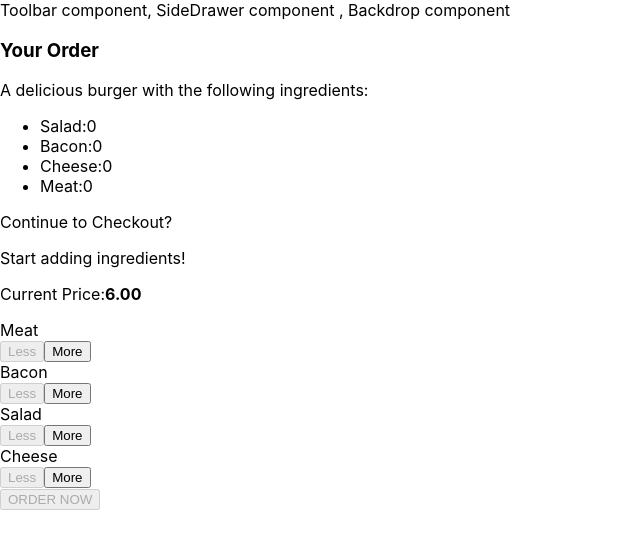
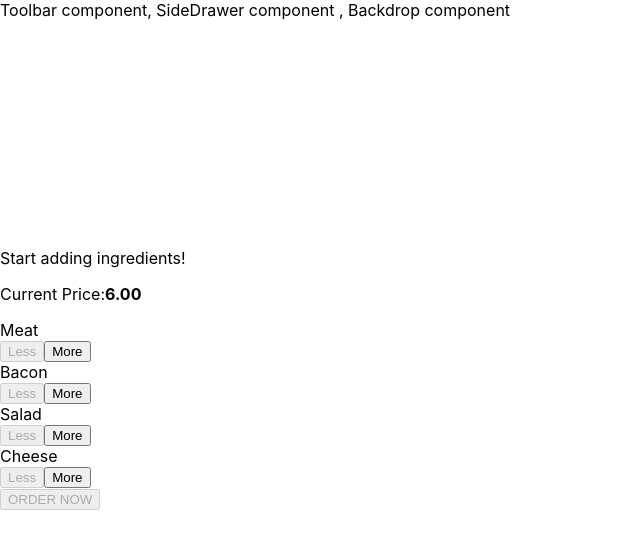
Before and after one commit to FoushWare/burgerBuilderReactJS, a React app: page / in a window 1280 px wide. Shown: the top 548 px of the page, without its empty margins (0-640 px from the left). Built offline with nearby package versions, Linux system fonts and the light colour scheme.

Commit message:
showing hidding the modal

```diff
--- a/src/Components/Burger/BuildControls/BuildControls.js
+++ b/src/Components/Burger/BuildControls/BuildControls.js
@@ -28,7 +28,9 @@
     }
     <button
       className={classes.OrderButton}
-      disabled={!props.purchasable}>
+      disabled={!props.purchasable}
+      onClick={props.ordered}
+    >
 
       ORDER NOW
       </button>
--- a/src/Components/UI/Modal/Modal.js
+++ b/src/Components/UI/Modal/Modal.js
@@ -1,7 +1,11 @@
 import React from 'react';
 import classes from './Modal.css';
 const modal = (props) => (
-  <div className={classes.Modal}>
+  <div className={classes.Modal}
+    style={{
+      transform: props.show ? 'translateY(0)' : 'translateY(-100vh)', opacity: props.show ? '1':'0'
+    }}
+  >
     {props.children}
   </div>
 );
--- a/src/Containers/BurgerBuilder/BurgerBuilder.js
+++ b/src/Containers/BurgerBuilder/BurgerBuilder.js
@@ -19,7 +19,8 @@
       meat:0
     },
     totalPrice: 6,
-    purchasable:false
+    purchasable: false,
+    purchasing:false
   }
   updatePurchaseState(ingredients) {
     // const ingredients = { ...this.props.ingredients };
@@ -56,6 +57,10 @@
     this.setState({ totalPrice: newPrice, ingredients: updatedIngredients });
     this.updatePurchaseState(updatedIngredients);
   }
+  purchaseHandler=()=> {
+    this.setState({ purchasing: true });
+
+  }
   render() {
     const disabledInfo = {
       ...this.state.ingredients
@@ -65,7 +70,7 @@
     }
     return (
       <Aux>
-        <Modal>
+        <Modal show={this.state.purchasing}>
           <OrderSummary ingredients={this.state.ingredients}/>
         </Modal>
         <Burger ingredients={this.state.ingredients}/>
@@ -75,6 +80,7 @@
           disabled={disabledInfo}
           price={this.state.totalPrice}
           purchasable={this.state.purchasable}
+          ordered={this.purchaseHandler}
         />
       </Aux>
     );
```
